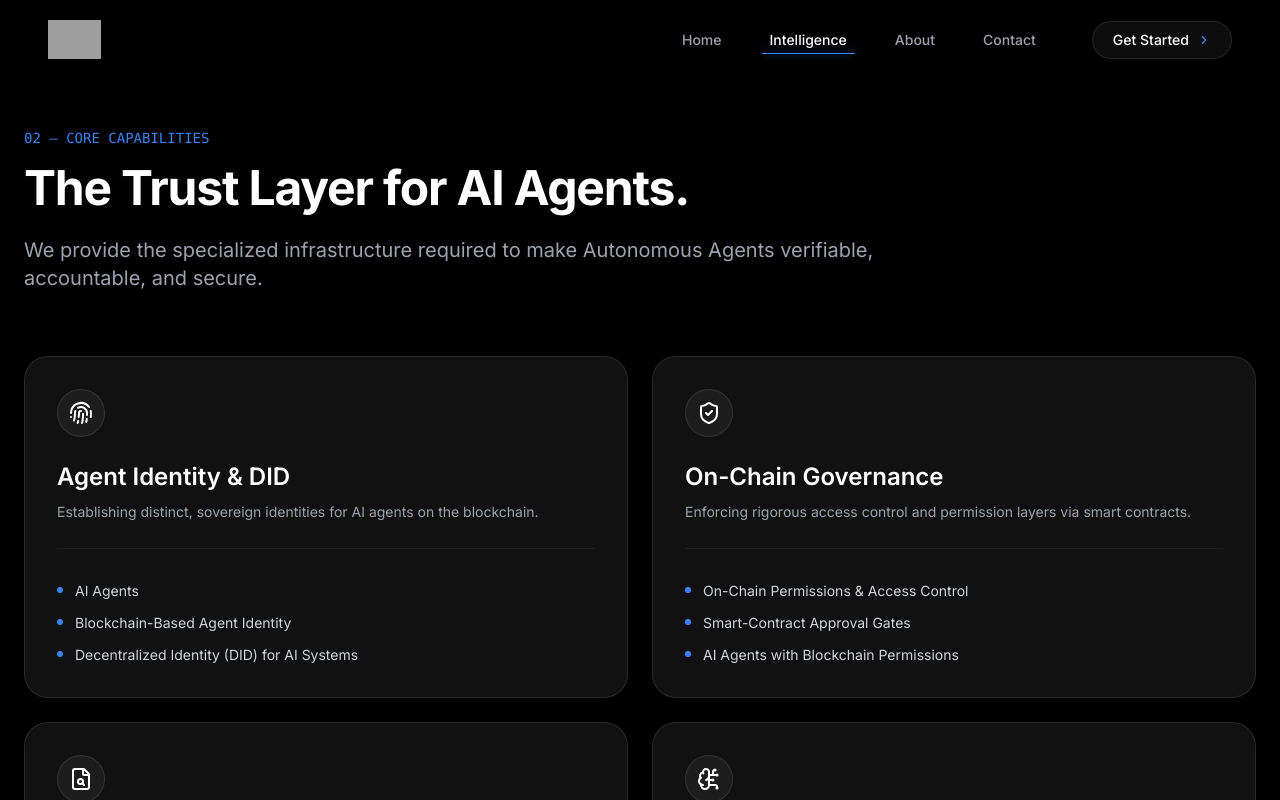
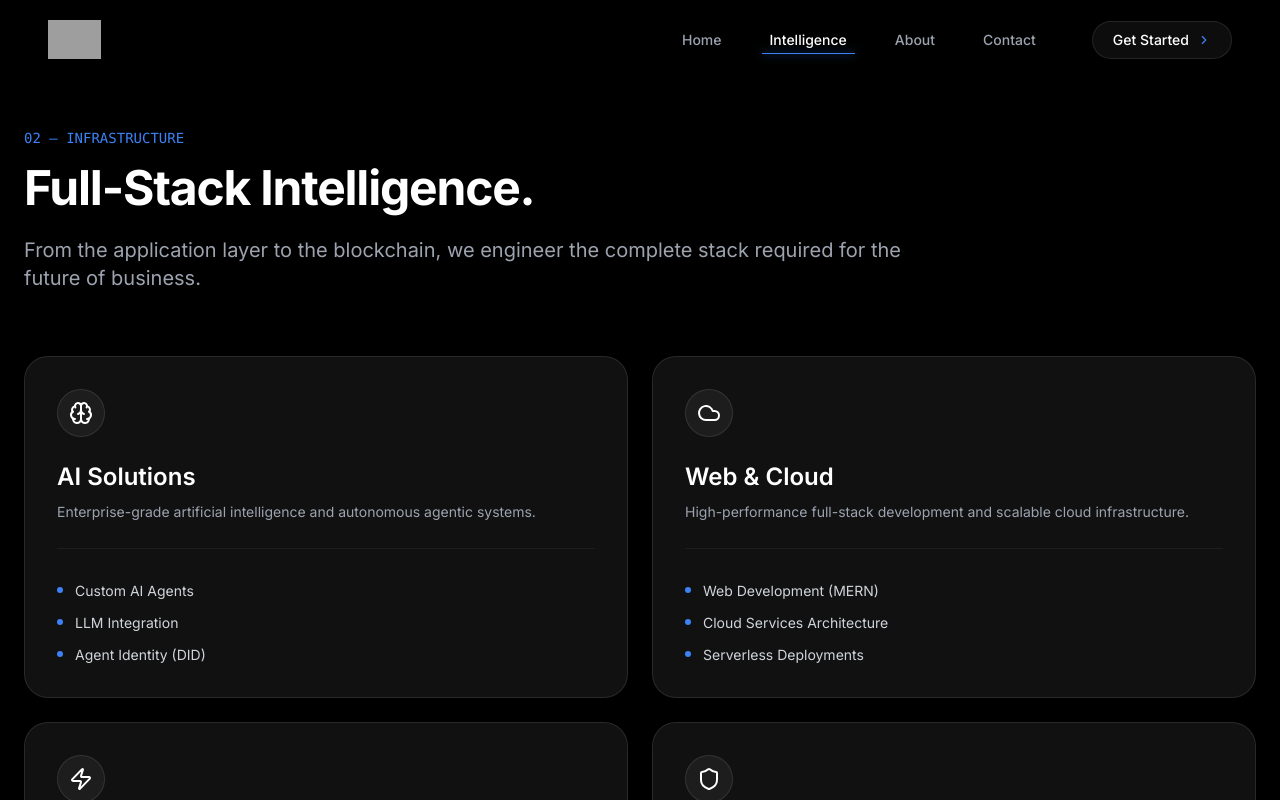
Before and after one commit to T361/tashitechwebsite, a React (Vite) app: page / in a window 1280 px wide. Both pictures are taken after a click on the button "Explore Platform". Shown: the top 800 px of the page. Built offline with nearby package versions, Linux system fonts and the light colour scheme; grey boxes are pictures that could not be loaded.

Commit message:
feat: Update services and documentation
Refactors the ServicesView component to reflect updated service offerings, including AI, Web & Cloud, and Hyper-Automation. Also updates the README to align with these changes and improve clarity on service capabilities.

```diff
--- a/components/ServicesView.tsx
+++ b/components/ServicesView.tsx
@@ -1,55 +1,55 @@
 import React from 'react';
 import { motion } from 'framer-motion';
-import { BrainCircuit, Fingerprint, ShieldCheck, FileSearch, ArrowUpRight } from 'lucide-react';
+import { Brain, Cloud, Zap, Shield, ArrowUpRight } from 'lucide-react';
 
 const ServicesView: React.FC = () => {
   const serviceGroups = [
     {
-      title: "Agent Identity & DID",
-      icon: Fingerprint,
-      description: "Establishing distinct, sovereign identities for AI agents on the blockchain.",
+      title: "AI Solutions",
+      icon: Brain,
+      description: "Enterprise-grade artificial intelligence and autonomous agentic systems.",
       items: [
-        "AI Agents",
-        "Blockchain-Based Agent Identity",
-        "Decentralized Identity (DID) for AI Systems"
+        "Custom AI Agents",
+        "LLM Integration",
+        "Agent Identity (DID)"
       ],
       colSpan: "md:col-span-1",
       bgGradient: "from-blue-900/20 to-transparent"
     },
     {
-      title: "On-Chain Governance",
-      icon: ShieldCheck,
-      description: "Enforcing rigorous access control and permission layers via smart contracts.",
+      title: "Web & Cloud",
+      icon: Cloud,
+      description: "High-performance full-stack development and scalable cloud infrastructure.",
       items: [
-        "On-Chain Permissions & Access Control",
-        "Smart-Contract Approval Gates",
-        "AI Agents with Blockchain Permissions"
+        "Web Development (MERN)",
+        "Cloud Services Architecture",
+        "Serverless Deployments"
       ],
       colSpan: "md:col-span-1",
       bgGradient: "from-indigo-900/20 to-transparent"
     },
     {
-      title: "Verifiable Trust & Audit",
-      icon: FileSearch,
-      description: "Creating immutable, traceable logs for every agent action and decision.",
+      title: "Hyper-Automation",
+      icon: Zap,
+      description: "Streamlining business logic with the world's most powerful integration tools.",
       items: [
-        "Immutable Agent Activity Logs",
-        "Agent Accountability & Traceability",
-        "Verifiable AI & Compliance Support",
-        "Verifiable AI & On-Chain Audit Trails"
+        "n8n Workflows",
+        "Make.com & Zapier",
+        "Process Optimization"
       ],
       colSpan: "md:col-span-1",
       bgGradient: "from-purple-900/20 to-transparent"
     },
     {
-      title: "Integration & Automation",
-      icon: BrainCircuit,
-      description: "Seamlessly bridging artificial intelligence with decentralized infrastructure.",
+      title: "Blockchain Governance",
+      icon: Shield,
+      description: "Secure, decentralized decision making layers and smart contract auditing.",
       items: [
-        "AI + Blockchain Integration",
-        "Smart Contract Automation"
+        "On-Chain Governance",
+        "Smart Contracts",
+        "Verifiable Audit Trails"
       ],
-      colSpan: "md:col-span-3 lg:col-span-1", // Make it span full width on medium, or single on large if grid changes
+      colSpan: "md:col-span-1",
       bgGradient: "from-gray-800/40 to-transparent"
     }
   ];
@@ -61,10 +61,10 @@ const ServicesView: React.FC = () => {
         whileInView={{ opacity: 1, y: 0 }}
         className="mb-16 max-w-4xl"
       >
-        <h3 className="text-tashi-blue font-mono text-sm mb-4">02 — CORE CAPABILITIES</h3>
-        <h2 className="text-4xl md:text-5xl font-bold tracking-tight">The Trust Layer for AI Agents.</h2>
+        <h3 className="text-tashi-blue font-mono text-sm mb-4">02 — INFRASTRUCTURE</h3>
+        <h2 className="text-4xl md:text-5xl font-bold tracking-tight">Full-Stack Intelligence.</h2>
         <p className="mt-6 text-xl text-gray-400">
-          We provide the specialized infrastructure required to make Autonomous Agents verifiable, accountable, and secure.
+          From the application layer to the blockchain, we engineer the complete stack required for the future of business.
         </p>
       </motion.div>
 
@@ -76,7 +76,7 @@ const ServicesView: React.FC = () => {
             whileInView={{ opacity: 1, y: 0 }}
             transition={{ delay: idx * 0.1 }}
             whileHover={{ y: -5 }}
-            className="group relative overflow-hidden rounded-3xl border border-white/10 bg-tashi-card p-8 hover:border-tashi-blue/30 transition-colors duration-300 flex flex-col"
+            className={`group relative overflow-hidden rounded-3xl border border-white/10 bg-tashi-card p-8 hover:border-tashi-blue/30 transition-colors duration-300 flex flex-col ${group.colSpan}`}
           >
             {/* Ambient Background */}
             <div className={`absolute inset-0 bg-gradient-to-br ${group.bgGradient} opacity-0 group-hover:opacity-100 transition-opacity duration-500`} />
--- a/index.html
+++ b/index.html
@@ -60,5 +60,6 @@
 </head>
   <body>
     <div id="root"></div>
+    <script type="module" src="/index.tsx"></script>
   </body>
 </html>
```
Also changed, not shown: 1 other file (tests, documents, lock files or other folders).
